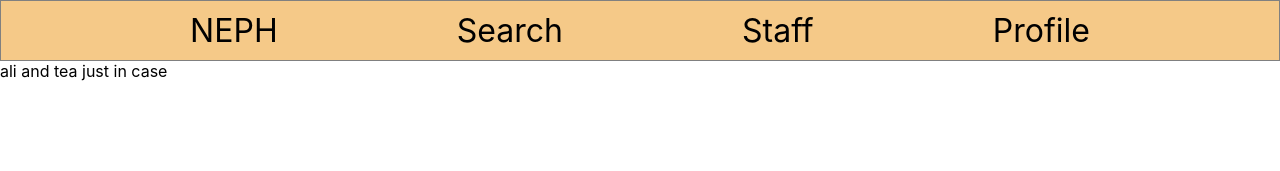
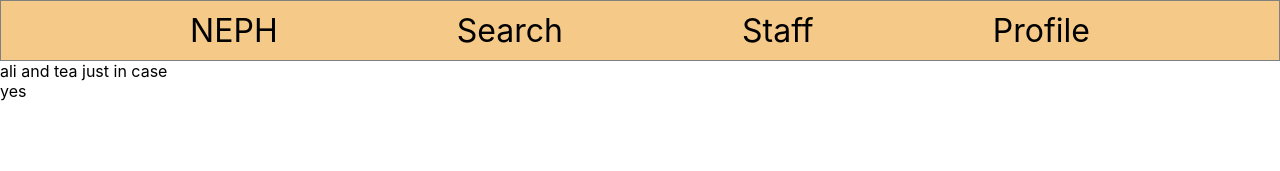
Before and after one commit to ericcnguyen04/neph-company, a React (Create React App) app: page /staff in a window 1280 px wide. Shown: the top 171 px of the page. Built offline with nearby package versions, Linux system fonts and the light colour scheme.

Commit message:
added the route

```diff
--- a/src/App.js
+++ b/src/App.js
@@ -4,6 +4,7 @@ import { BrowserRouter as Router, Routes, Route } from 'react-router-dom'
 
 // Components
 import Navbar from './Components/partials/Navbar';
+import Staff from './Components/pages/Staff';
 
 
 function App() {
@@ -12,7 +13,23 @@ function App() {
       <Navbar />
       ali and tea just in case
 
-      {/* home page / feed */}
+      <Routes>
+        {/* home page / feed */}
+
+        {/* search */}
+
+        {/* staff */}
+        <Route
+          path="/staff"
+          element={<Staff />}
+          />
+
+        {/* profile */}
+
+        {/* login */}
+
+        {/* register */}
+      </Routes>
     </Router>
   );
 }
--- a/src/Components/pages/Staff.jsx
+++ b/src/Components/pages/Staff.jsx
@@ -0,0 +1,9 @@
+
+
+export default function Staff() {
+    return (
+        <div>
+            yes
+        </div>
+    )
+}
```
